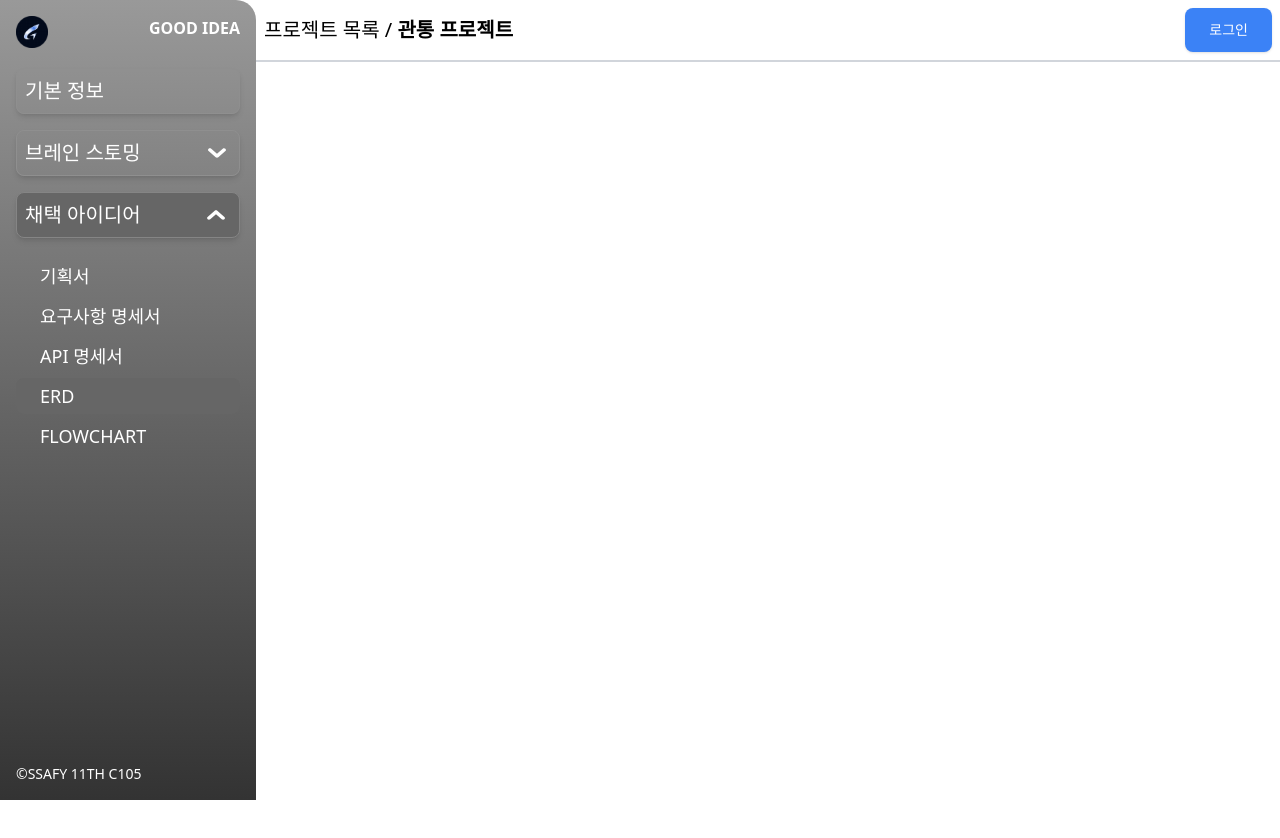
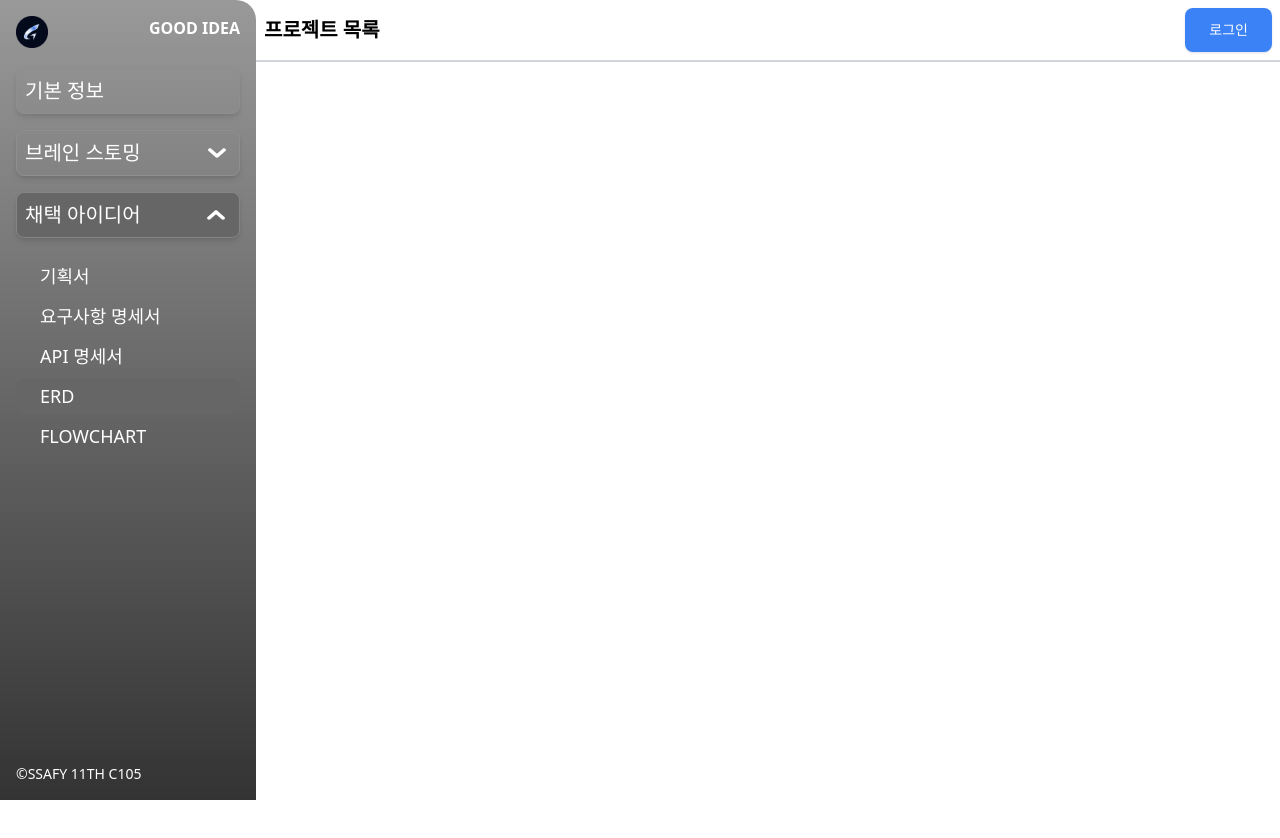
Before and after one commit to peter1000ys/GoodIdea, a React (Vite) app in the folder frontend/: page /project/1/idea/1/erd in a window 1280 px wide. Shown: the top 838 px of the page. Before the commit the page ends 800 px from the top, so only its background shows below. Built offline with nearby package versions, Linux system fonts and the light colour scheme.

Commit message:
feat: Header CommonLayout으로 이동

```diff
--- a/frontend/src/components/CommonLayout.jsx
+++ b/frontend/src/components/CommonLayout.jsx
@@ -1,6 +1,7 @@
 import { useEffect, useState } from "react";
 import { Outlet, useParams } from "react-router-dom";
 import Nav from "./common/Nav";
+import Header from "./common/Header";
 
 function CommonLayout() {
   const [isproject, setisproject] = useState(false);
@@ -18,6 +19,7 @@ function CommonLayout() {
       {/* Main Content */}
       <main className={`flex-1 ${isproject ? "ml-64" : "ml-0"}`}>
         {/* 자식 컴포넌트를 렌더링 */}
+        <Header />
         <Outlet />
       </main>
     </div>
--- a/frontend/src/page/MainPage.jsx
+++ b/frontend/src/page/MainPage.jsx
@@ -1,5 +1,4 @@
 import { Helmet } from "react-helmet-async";
-import Header from "../components/common/Header";
 import DefaultButton from "../components/common/DefaultButton";
 
 function MainPage() {
@@ -15,7 +14,6 @@ function MainPage() {
         <title>메인페이지</title>
       </Helmet>
       <div className="h-full w-full flex flex-col">
-        <Header content="관통 프로젝트" />
         <div className="min-h-screen bg-gradient-to-r from-blue-100 via-indigo-100 to-purple-100">
           {/* Header Section */}
           <header className="py-10 text-center">
--- a/frontend/src/page/ProjectListPage.jsx
+++ b/frontend/src/page/ProjectListPage.jsx
@@ -1,6 +1,5 @@
 import { useEffect, useState } from "react";
 import { Helmet } from "react-helmet-async";
-import Header from "../components/common/Header";
 import { projectListResponse } from "../dummy/projectlist";
 import DefaultButton from "../components/common/DefaultButton";
 import Divier from "../components/common/Divier";
@@ -33,8 +32,6 @@ function ProjectListPage() {
         <title>프로젝트 목록 페이지</title>
       </Helmet>
       <div className="h-full w-full flex flex-col">
-        <Header />
-
         <div className="p-6">
           {/* 상단 바 */}
           <div className="flex items-center mb-8">
--- a/frontend/src/page/project/ApiSpecificationPage.jsx
+++ b/frontend/src/page/project/ApiSpecificationPage.jsx
@@ -1,4 +1,3 @@
-import Header from "../../components/common/Header";
 import { Helmet } from "react-helmet-async";
 import { useEffect, useState } from "react";
 import { useFormStore } from "../../store/useAPIStore";
@@ -47,7 +46,6 @@ function ApiSpecificationPage() {
         <title>API 명세서 페이지</title>
       </Helmet>
       <div className="h-full w-full flex flex-col">
-        <Header content="관통 프로젝트" />
         <div className="overflow-x-auto p-4">
           <table className="w-full border-collapse border border-gray-300">
             <thead>
--- a/frontend/src/page/project/ERDPage.jsx
+++ b/frontend/src/page/project/ERDPage.jsx
@@ -1,5 +1,4 @@
 import React, { Suspense } from "react";
-import Header from "../../components/common/Header";
 import { Helmet } from "react-helmet-async";
 
 const ERDDrawing = React.lazy(() => import("../../components/erd/ERDDrawing"));
@@ -11,8 +10,7 @@ function ERDPage() {
       <Helmet>
         <title>ERD페이지</title>
       </Helmet>
-      <div className="h-full w-full flex flex-col">
-        <Header content="관통 프로젝트" />
+      <div className="w-full h-full flex flex-col">
         <div className="flex-1 flex">
           <Suspense fallback={<div>로딩 중...</div>}>
             <ERDDrawing />
--- a/frontend/src/page/project/FlowChartPage.jsx
+++ b/frontend/src/page/project/FlowChartPage.jsx
@@ -3,7 +3,6 @@ import { useRef, useEffect, useState, Children, isValidElement } from "react";
 import mermaid from "mermaid";
 // import { useMutation, useStorage } from "../../../liveblocks.config";
 import { Helmet } from "react-helmet-async";
-import Header from "../../components/common/Header";
 import MDEditor from "@uiw/react-md-editor";
 // Mermaid 초기화 설정
 mermaid.initialize({
@@ -73,7 +72,6 @@ export default function FLOWCHARTPage() {
         <title>FLOWCHART 페이지</title>
       </Helmet>
       <div className="h-full w-full flex flex-col">
-        <Header content="관통 프로젝트" />
         <div className="flex-1 w-full h-full p-4 bg-gray-100">
           <MDEditor
             value={markdown}
--- a/frontend/src/page/project/MindMapPage.jsx
+++ b/frontend/src/page/project/MindMapPage.jsx
@@ -1,6 +1,5 @@
 import { Helmet } from "react-helmet-async";
 import MindMap from "../../components/brainstorming/MindMap";
-import Header from "../../components/common/Header";
 import { useEffect, useState } from "react";
 import {
   mindMapColorData,
@@ -69,8 +68,6 @@ function MindMapPage() {
       </Helmet>
 
       <div className="h-full w-full flex flex-col">
-        <Header content={"관통 프로젝트"} />
-
         {/* 검색창 */}
         <div className="flex justify-center my-8">
           <input
--- a/frontend/src/page/project/ProjectEssentialPage.jsx
+++ b/frontend/src/page/project/ProjectEssentialPage.jsx
@@ -1,6 +1,4 @@
 import { Helmet } from "react-helmet-async";
-import Header from "../../components/common/Header";
-
 // 깃랩 정보 등은 api요청으로 받아와서 작성
 
 function ProjectEssentialPage() {
@@ -10,8 +8,6 @@ function ProjectEssentialPage() {
         <title>프로젝트 기본 정보 페이지</title>
       </Helmet>
       <div className="h-full w-full flex flex-col">
-        <Header content="관통프로젝트" />
-
         {/* 전체 배경 */}
         <div className="flex-1 flex justify-center items-center bg-gray-100 py-8">
           {/* 메인 컨테이너 */}
--- a/frontend/src/page/project/ProposalPage.jsx
+++ b/frontend/src/page/project/ProposalPage.jsx
@@ -1,5 +1,4 @@
 import { Helmet } from "react-helmet-async";
-import Header from "../../components/common/Header";
 import DefaultButton from "../../components/common/DefaultButton";
 
 function ProposalPage() {
@@ -9,8 +8,6 @@ function ProposalPage() {
         <title>기획서</title>
       </Helmet>
       <div className="h-full w-full flex flex-col">
-        <Header content="관통 프로젝트" />
-
         <div className="flex-1 items-center justify-center flex">CRDT 영역</div>
         <div>
           <div className="float-end space-x-3 p-2">
--- a/frontend/src/page/project/RequirementsSpecificationPage.jsx
+++ b/frontend/src/page/project/RequirementsSpecificationPage.jsx
@@ -1,5 +1,4 @@
 import { Helmet } from "react-helmet-async";
-import Header from "../../components/common/Header";
 import RequirementsTable from "../../components/requirementsspecification/RequirementsTable";
 
 function RequirementsSpecificationPage() {
@@ -9,7 +8,6 @@ function RequirementsSpecificationPage() {
         <title>요구사항명세서페이지</title>
       </Helmet>
       <div className="h-full w-full flex flex-col">
-        <Header content="관통 프로젝트" />
         <RequirementsTable />
       </div>
     </>
```
